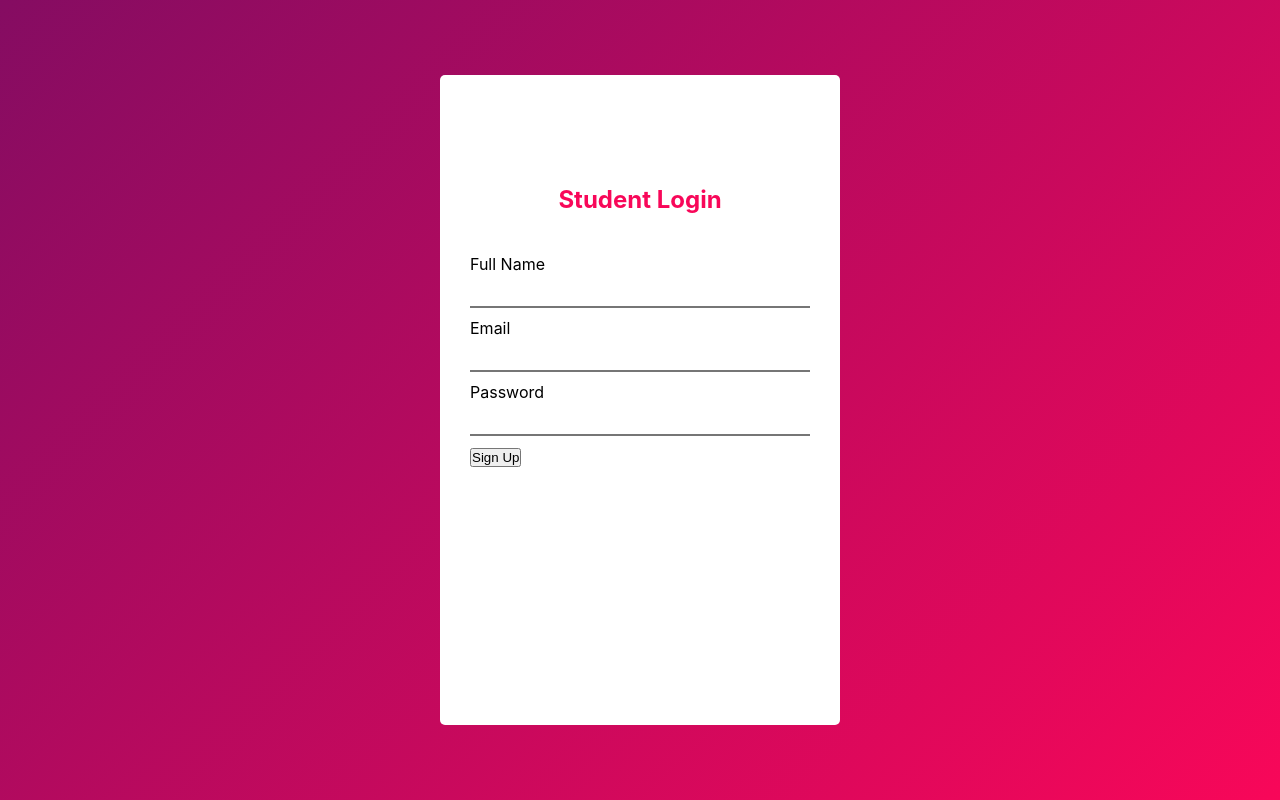
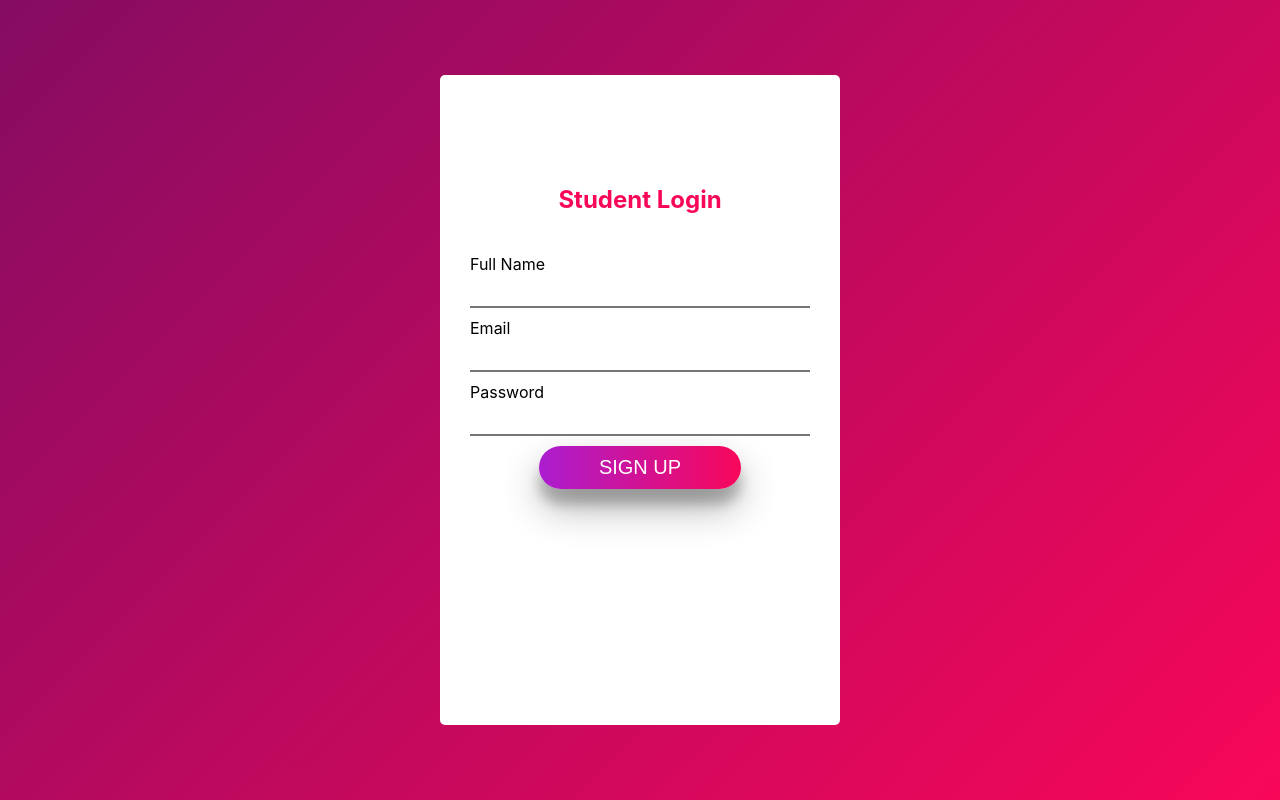
Before and after one commit to RidmiRangana0929/SignUpPage, a React (Create React App) app: page / in a window 1280 px wide. Built offline with nearby package versions, Linux system fonts and the light colour scheme.

Commit message:
added styles to sign up button

```diff
--- a/src/App.css
+++ b/src/App.css
@@ -44,3 +44,20 @@
     color: #969292;
     font-size: 16px;
 }
+
+.submit{
+    display: flex;
+    text-transform: uppercase;
+    font-size: 20px;
+    border-radius: 25px;
+    color: #ffffff;
+    padding: 10px 60px;
+    background: linear-gradient(to right,#ab1dcf, #f80759);
+    box-shadow: rgb(0, 0, 0, 0.3) 0px 19px 38px,
+    rgb(0, 0, 0, 0.22) 0px 15px 12px;
+    margin: auto;
+    outline: none;
+    border: none;
+    cursor: pointer;
+    transition: all 0.1s;
+  }
```
